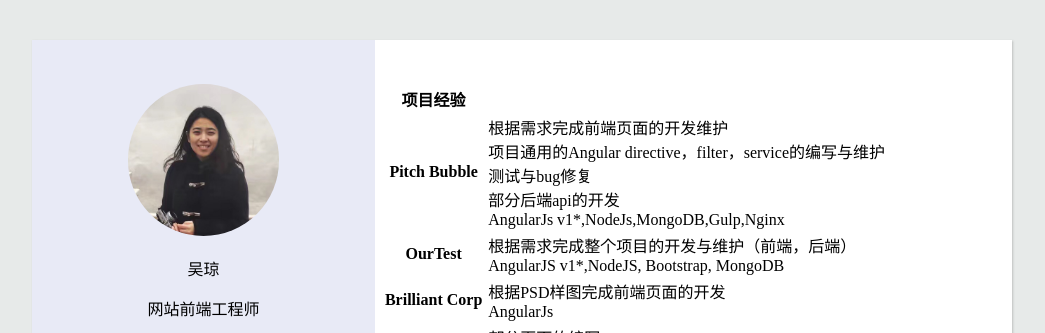
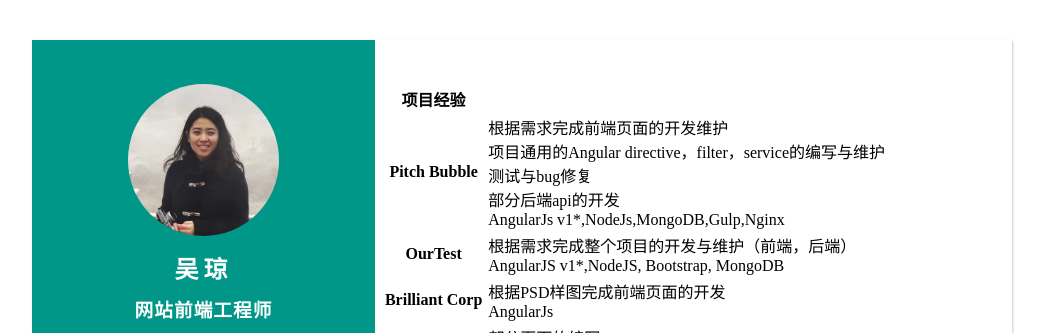
Before and after one commit to AnneWQ/milestone, a plain HTML site: page index.html in a window 1280 px wide. Shown: the top 333 px of the page, without its empty margins (118-1163 px from the left). Drawn offline with Linux system fonts and the light colour scheme.

Commit message:
font family

```diff
--- a/assets/main.css
+++ b/assets/main.css
@@ -3,7 +3,7 @@ body{
     width:100%;
     height: 100%;
     margin:0;
-    background-color:#e7eae9;
+    font-family: STKaiti, "Kaiti SC",STFangsong;
     box-sizing: border-box;
 }
 
@@ -18,7 +18,8 @@ body{
 .left-side{
     width: 35%;
     float: left;
-    background: #E8EAF6;
+    background: #009688;
+    color: #fff;
     padding: 44px 20px;
     box-sizing: border-box;
 }
@@ -33,6 +34,14 @@ body{
 .basic-info{
     width: 100%;
     padding: 0 20px;
+}
+h2{
+    letter-spacing: 5px;
+    margin: 10px;
+}
+h3{
+    letter-spacing: 1px;
+    margin: 0 0 40px;
 }
 .skill-label{
     width: 20%;
--- a/index.html
+++ b/index.html
@@ -11,8 +11,8 @@
     <section class="left-side">
         <div class="photo-box">
             <img src="assets/user.jpg">
-            <p>吴琼</p>
-            <p>网站前端工程师</p>
+            <h2>吴琼</h2>
+            <h3>网站前端工程师</h3>
         </div>
 
         <table class="basic-info">
```
